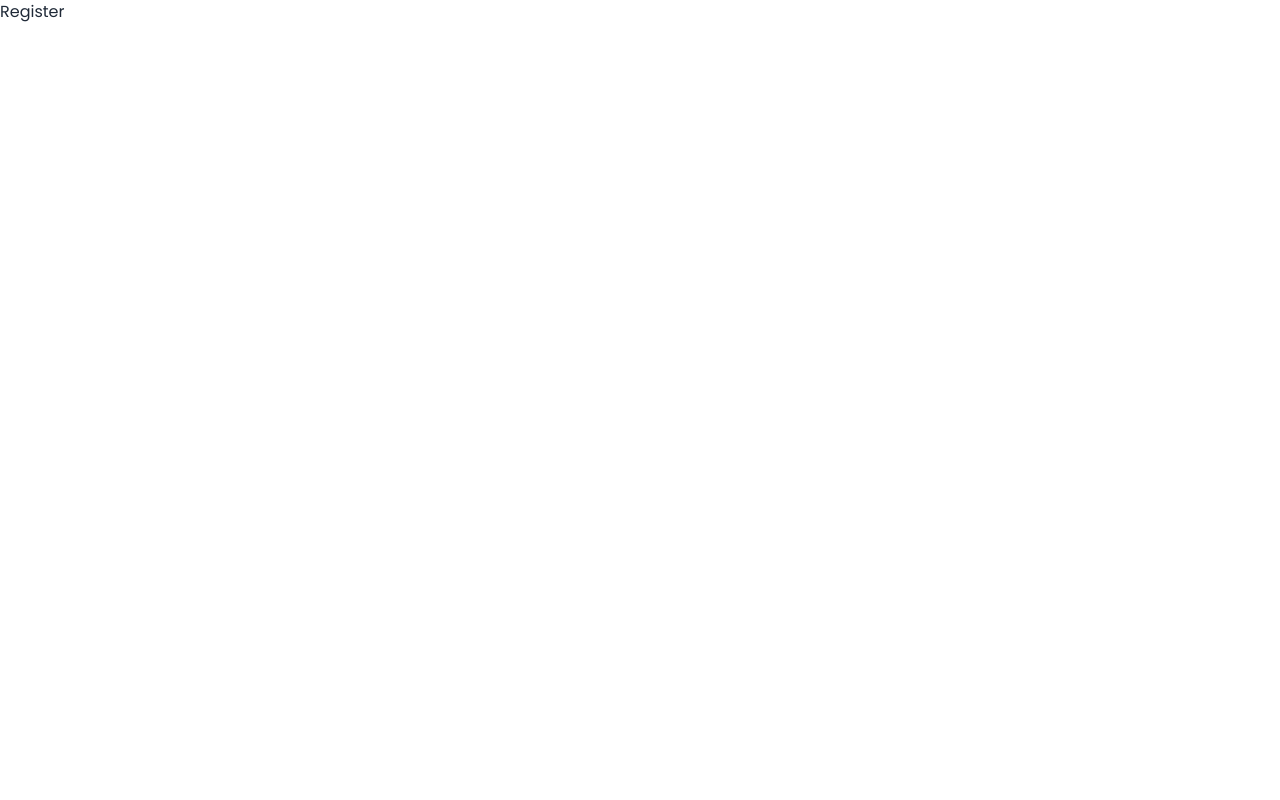
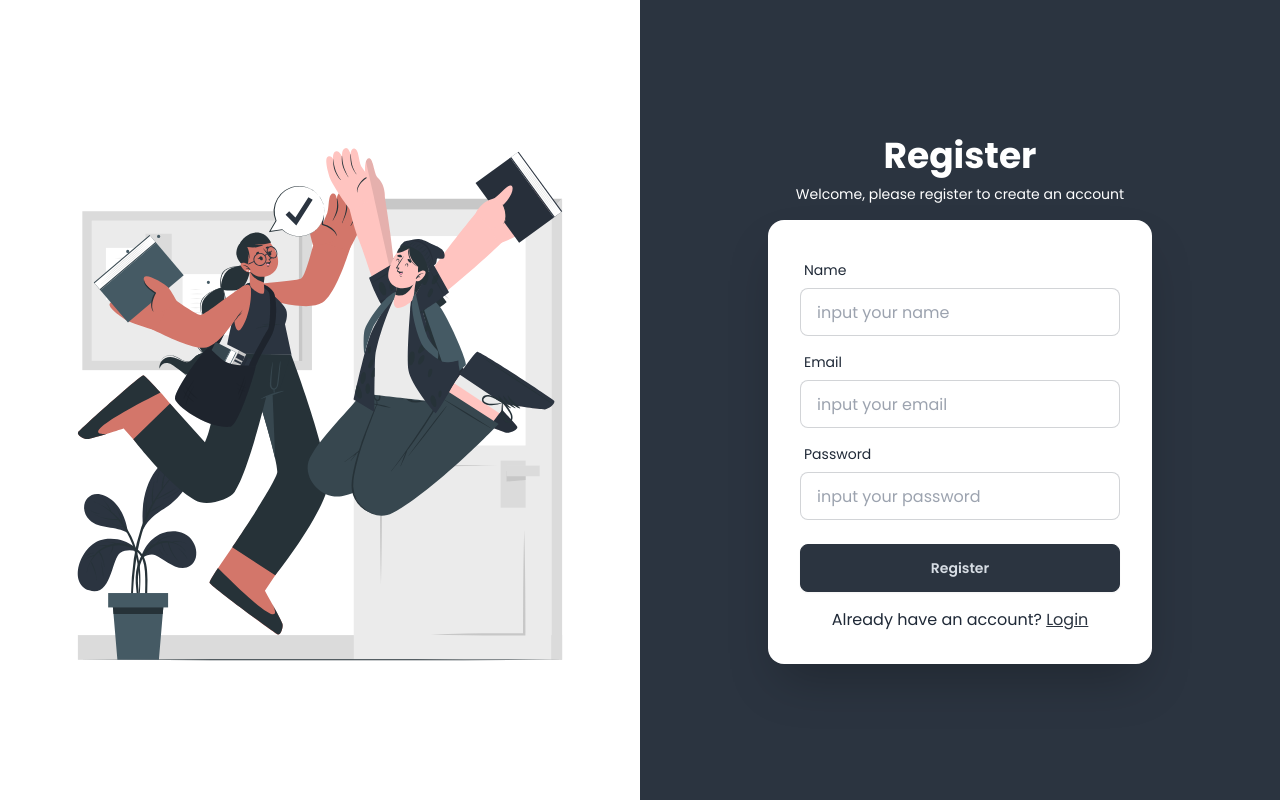
Before and after one commit to fitrondev/react-ajarin, a React (Vite) app: page /auth/register in a window 1280 px wide. Built offline with nearby package versions, Linux system fonts and the light colour scheme.

Commit message:
Add login and register pages

```diff
--- a/src/pages/auth/Login/index.tsx
+++ b/src/pages/auth/Login/index.tsx
@@ -1,4 +1,63 @@
+import { Link } from "react-router-dom";
+import { loginImg } from "../../../assets/images";
+
 const Login = () => {
-  return <div>Login</div>;
+  return (
+    <section className="h-screen grid grid-cols-1 lg:grid-cols-2">
+      <div className="bg-neutral flex flex-col items-center justify-center gap-4">
+        <div className="text-white">
+          <h1 className="text-4xl font-bold text-center">Login</h1>
+          <p className="text-sm text-center mt-2">
+            Welcome back, please login to your account
+          </p>
+        </div>
+
+        <div className="card bg-base-100 w-full max-w-sm shrink-0 shadow-2xl">
+          <form className="card-body">
+            <div className="form-control">
+              <label className="label">
+                <span className="label-text">Email</span>
+              </label>
+              <input
+                type="email"
+                placeholder="input your email"
+                className="input input-bordered"
+                required
+              />
+            </div>
+
+            <div className="form-control">
+              <label className="label">
+                <span className="label-text">Password</span>
+              </label>
+              <input
+                type="password"
+                placeholder="input your password"
+                className="input input-bordered"
+                required
+              />
+            </div>
+
+            <div className="form-control mt-4">
+              <button className="btn btn-neutral">Login</button>
+            </div>
+
+            <div>
+              <p className="text-center mt-2">
+                Don't have an account?{" "}
+                <Link to="/auth/register" className="btn-link text-neutral">
+                  Register
+                </Link>
+              </p>
+            </div>
+          </form>
+        </div>
+      </div>
+
+      <div className="hidden lg:flex items-center justify-center">
+        <img src={loginImg} alt="" loading="lazy" className="size-[600px]" />
+      </div>
+    </section>
+  );
 };
 export default Login;
--- a/src/pages/auth/Register/index.tsx
+++ b/src/pages/auth/Register/index.tsx
@@ -1,4 +1,75 @@
+import { Link } from "react-router-dom";
+import { registerImg } from "../../../assets/images";
+
 const Register = () => {
-  return <div>Register</div>;
+  return (
+    <section className="h-screen grid grid-cols-1 lg:grid-cols-2">
+      <div className="bg-neutral flex flex-col items-center justify-center gap-4 order-last">
+        <div className="text-white">
+          <h1 className="text-4xl font-bold text-center">Register</h1>
+          <p className="text-sm text-center mt-2">
+            Welcome, please register to create an account
+          </p>
+        </div>
+
+        <div className="card bg-base-100 w-full max-w-sm shrink-0 shadow-2xl">
+          <form className="card-body">
+            <div className="form-control">
+              <label className="label">
+                <span className="label-text">Name</span>
+              </label>
+              <input
+                type="text"
+                placeholder="input your name"
+                className="input input-bordered"
+                required
+              />
+            </div>
+
+            <div className="form-control">
+              <label className="label">
+                <span className="label-text">Email</span>
+              </label>
+              <input
+                type="email"
+                placeholder="input your email"
+                className="input input-bordered"
+                required
+              />
+            </div>
+
+            <div className="form-control">
+              <label className="label">
+                <span className="label-text">Password</span>
+              </label>
+              <input
+                type="password"
+                placeholder="input your password"
+                className="input input-bordered"
+                required
+              />
+            </div>
+
+            <div className="form-control mt-4">
+              <button className="btn btn-neutral">Register</button>
+            </div>
+
+            <div>
+              <p className="text-center mt-2">
+                Already have an account?{" "}
+                <Link to="/auth/login" className="btn-link text-neutral">
+                  Login
+                </Link>
+              </p>
+            </div>
+          </form>
+        </div>
+      </div>
+
+      <div className="hidden lg:flex items-center justify-center order-first">
+        <img src={registerImg} alt="" loading="lazy" className="size-[600px]" />
+      </div>
+    </section>
+  );
 };
 export default Register;
```
